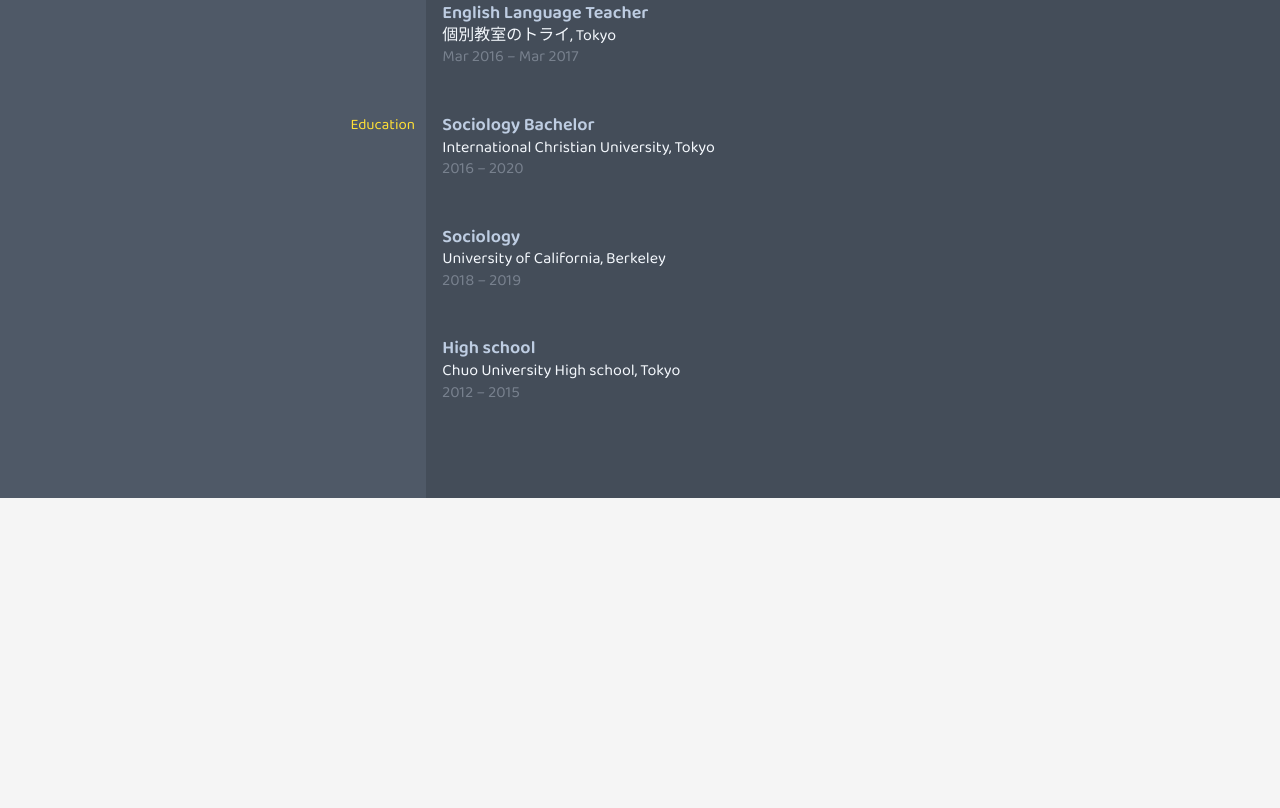
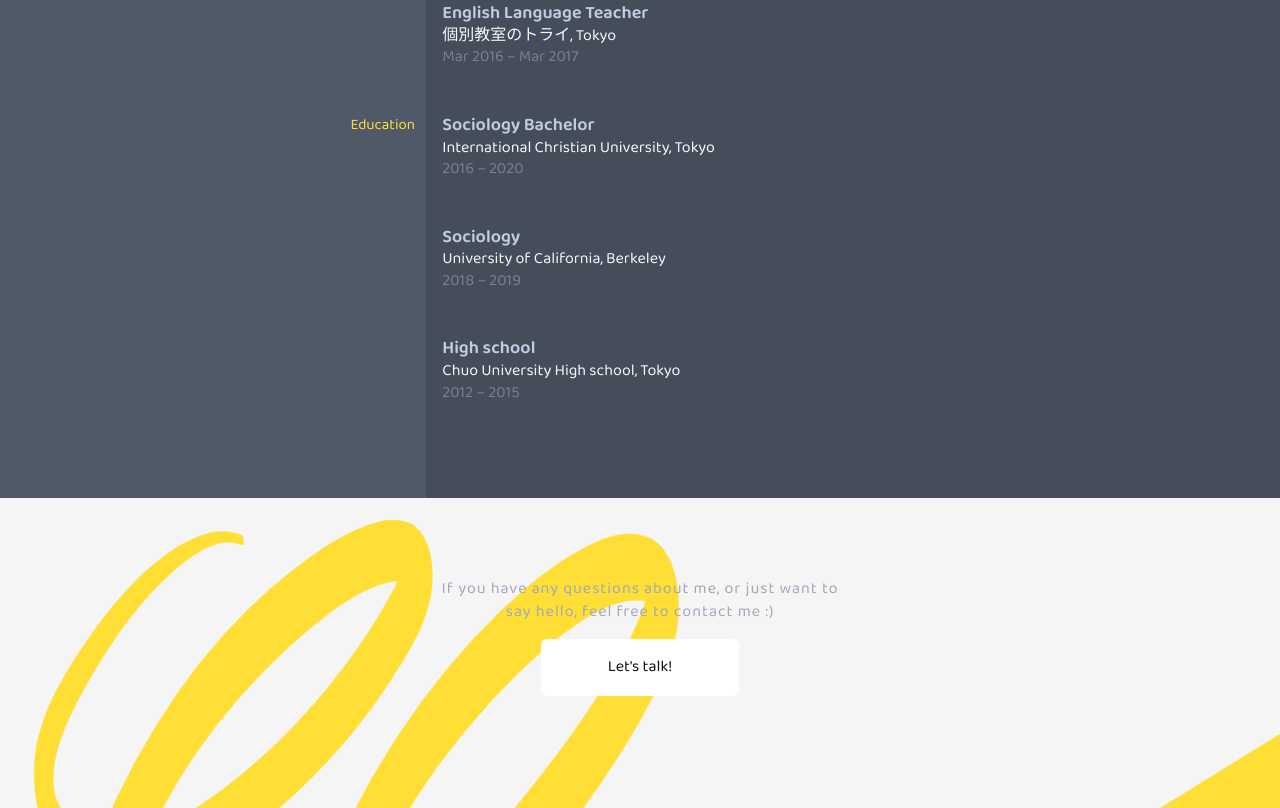
Before and after one commit to AmedeoSpagnolo/ryokoyokota, a website: page index.html in a window 1280 px wide. Shown: the part 695-1503 px from the top of the page. Before the commit the page ends 1193 px from the top, so only its background shows below. Drawn offline with nearby package versions, Linux system fonts and the light colour scheme.

Commit message:
portfolio layout done

```diff
--- a/assets/styles/portfolio.css
+++ b/assets/styles/portfolio.css
@@ -77,3 +77,32 @@
   margin: 0;
   color: #78818e;
 }
+
+.contacts {
+  padding: 4rem 0 7rem 0;
+  background-image: url("../imgs/bg2.PNG");
+  background-size: cover;
+}
+.contacts .sentence{
+  max-width: 25rem;
+  color: #9fa9b7;
+  letter-spacing: 1px;
+  text-align: center;
+  line-height: 140%;
+}
+.contacts .button{
+  background-color: #fff;
+  padding: 1rem 4rem;
+  color: #10141b;
+  border-radius: 6px;
+  transition: .3s all;
+  border: solid 3px transparent;
+  cursor: pointer;
+
+}
+.contacts .button:hover{
+  /* background-color: #becde2; */
+  transform: translateY(-2px);
+  border: solid 3px #ffdf36;
+  /* color:white; */
+}
--- a/partials/portfolio.html
+++ b/partials/portfolio.html
@@ -65,4 +65,9 @@
     </div>
 
   </div>
+
+  <div class="contacts" wide column center-center>
+    <p class="sentence">If you have any questions about me, or just want to say hello, feel free to contact me :)</p>
+    <div class="button">Let's talk!</div>
+  </div>
 </div>
```
Also changed, not shown: assets/imgs/bg1.PNG (added), assets/imgs/bg2.PNG (added), assets/imgs/bg3.PNG (added), 1 other file.
